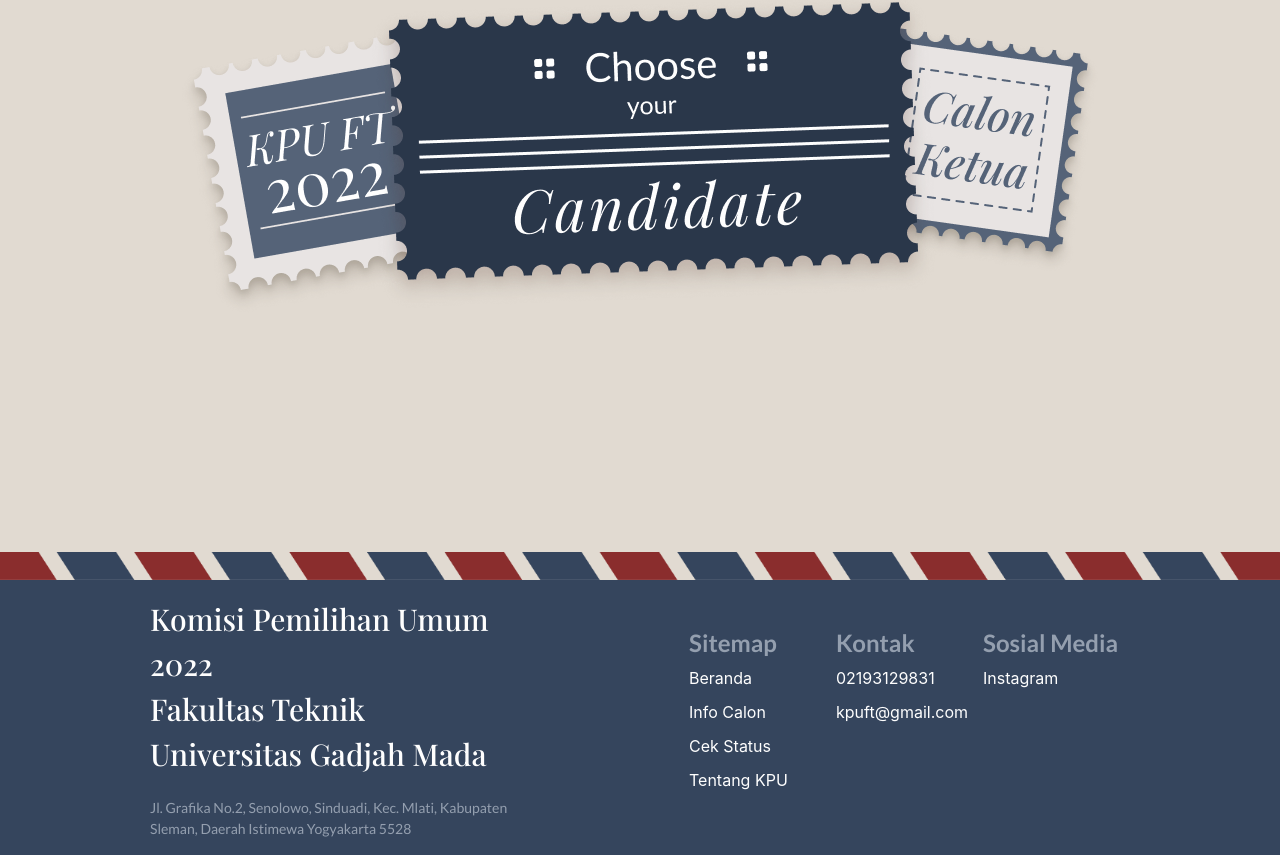
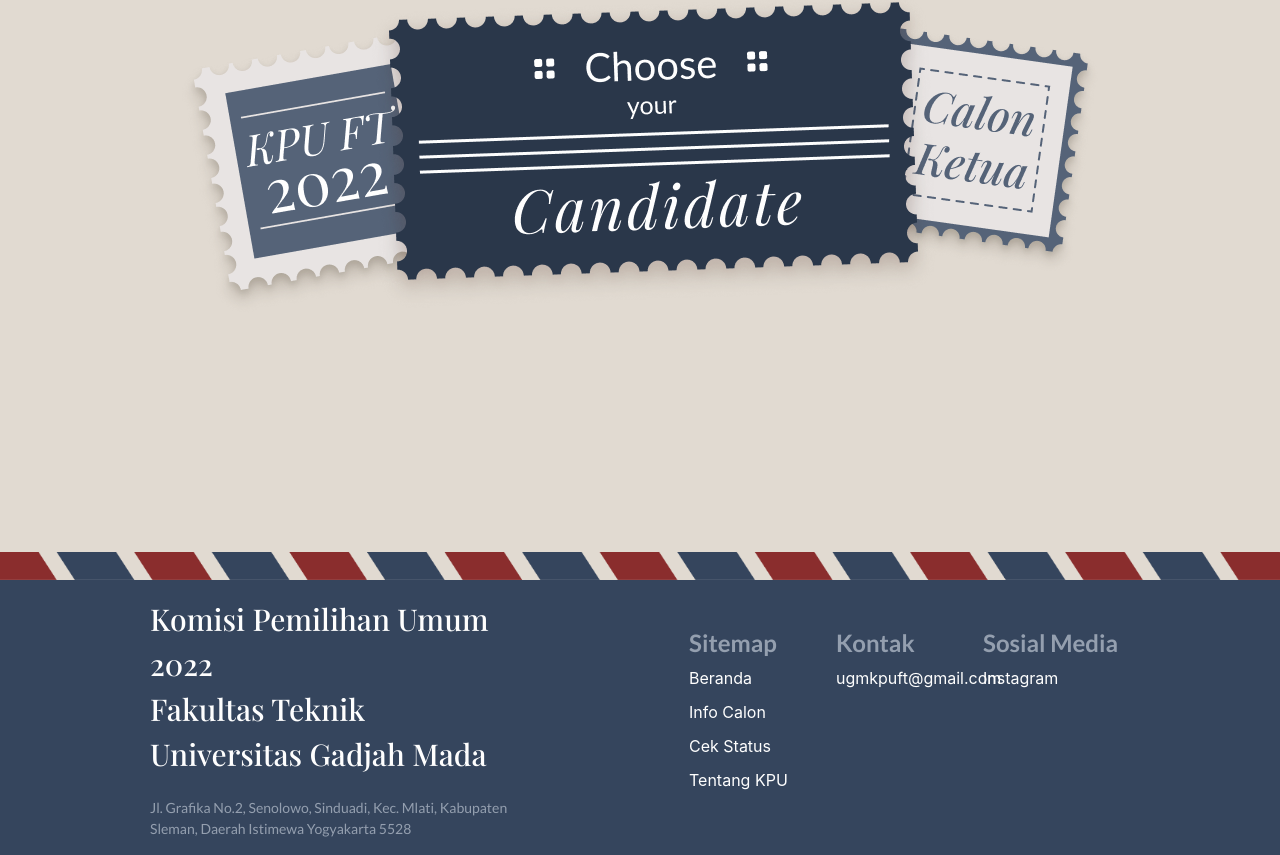
Before and after one commit to frhnfrnk/kpu-ft-ugm-2022, a React (Create React App) app: page /cek-status in a window 1280 px wide. Shown: the part 968-1823 px from the top of the page. Built offline with nearby package versions, Linux system fonts and the light colour scheme.

Commit message:
fix: styling

```diff
--- a/package.json
+++ b/package.json
@@ -9,7 +9,7 @@
     "@testing-library/jest-dom": "^5.16.5",
     "@testing-library/react": "^13.4.0",
     "@testing-library/user-event": "^14.4.3",
-    "antd": "^5.0.1",
+    "antd": "^5.0.2",
     "axios": "^1.2.0",
     "gapi-script": "^1.2.0",
     "react": "^18.2.0",
--- a/src/components/Beranda/Countdown.js
+++ b/src/components/Beranda/Countdown.js
@@ -4,7 +4,7 @@
 
 function Countdown() {
 
-  const endTime = new Date('November 28, 2022 00:00:00').getTime();
+  const endTime = new Date('November 29, 2022 00:00:00').getTime();
   const [currentTime,setcurrentTime] = useState(new Date().getTime());
   const gap = endTime - currentTime; //177670892
 
--- a/src/components/Footer/footer.js
+++ b/src/components/Footer/footer.js
@@ -38,8 +38,7 @@
                     <div className="h-full lg:pt-[45px] lg:w-[25%]">
                         <h3 className={titleStyle}>Kontak</h3>
                         <ul className={unorderedListStyle}>
-                            <li className={listStyle}>02193129831</li>
-                            <li className={listStyle}>kpuft@gmail.com</li>
+                            <li className={listStyle}>ugmkpuft@gmail.com</li>
                         </ul>
                     </div>
                     <div className="h-full lg:pt-[45px] lg:w-[25%]">
--- a/src/components/HomePage/tutor.js
+++ b/src/components/HomePage/tutor.js
@@ -1,4 +1,3 @@
-import Frame from '../../assets/decoration/frametutor.png'
 import TutorCarousel from './tutorialCarousel';
 import Fade from 'react-reveal/Fade';
 
--- a/src/pages/Terimakasih.js
+++ b/src/pages/Terimakasih.js
@@ -11,7 +11,7 @@
 
 function Terimakasih() {
 
-  const {isCompleted, profile, setProfile, clientId} = useContext(StateContext)
+  const {setProfile, clientId} = useContext(StateContext)
   let navigate = useNavigate()
 
 
--- a/src/pages/Vote.js
+++ b/src/pages/Vote.js
@@ -15,7 +15,7 @@
 
 
 export default function Vote() {
-  const {profile, setIsChoose , isRegistered, clientId, setProfile, isDPT} = useContext(StateContext)
+  const {profile, setIsChoose ,clientId, setProfile, isDPT} = useContext(StateContext)
   const [database, setDatabase]= useState({})
 
   useEffect(() => {
```
Also changed, not shown: src/components/HomePage/kritikSaran.js (+0 -46 lines), 1 other file (tests, documents, lock files or other folders).
